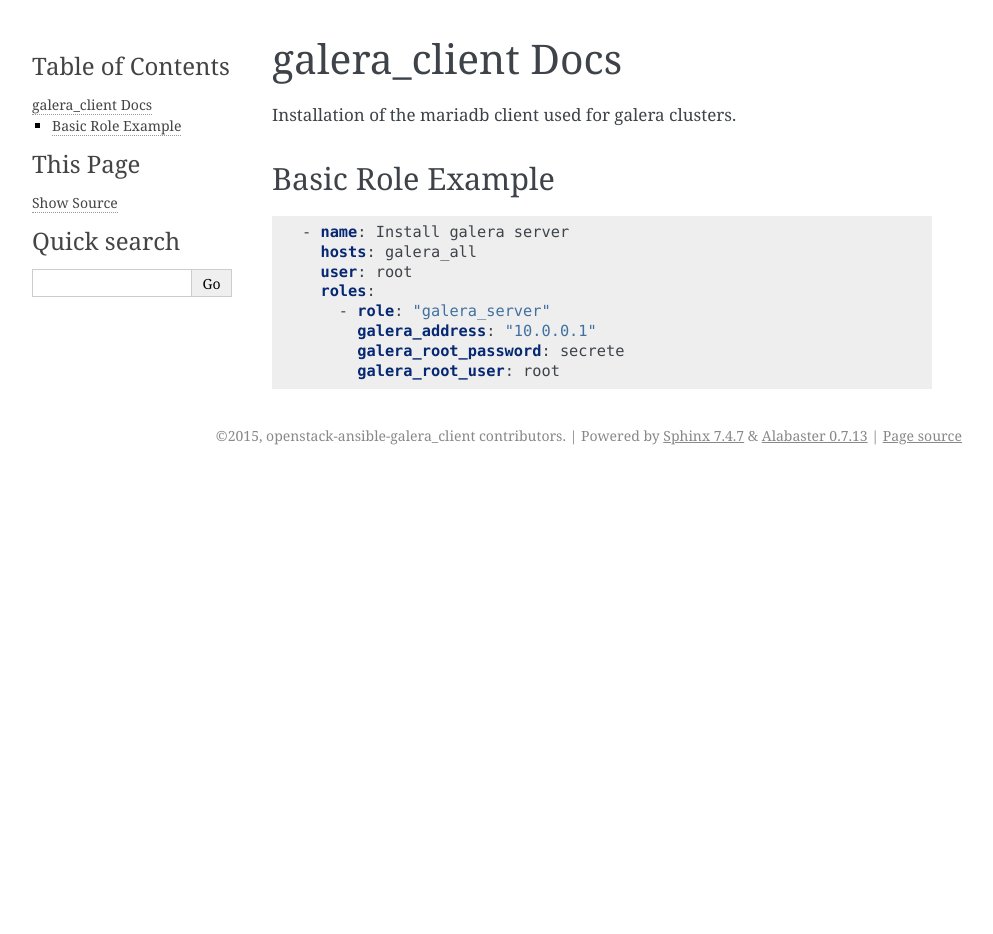
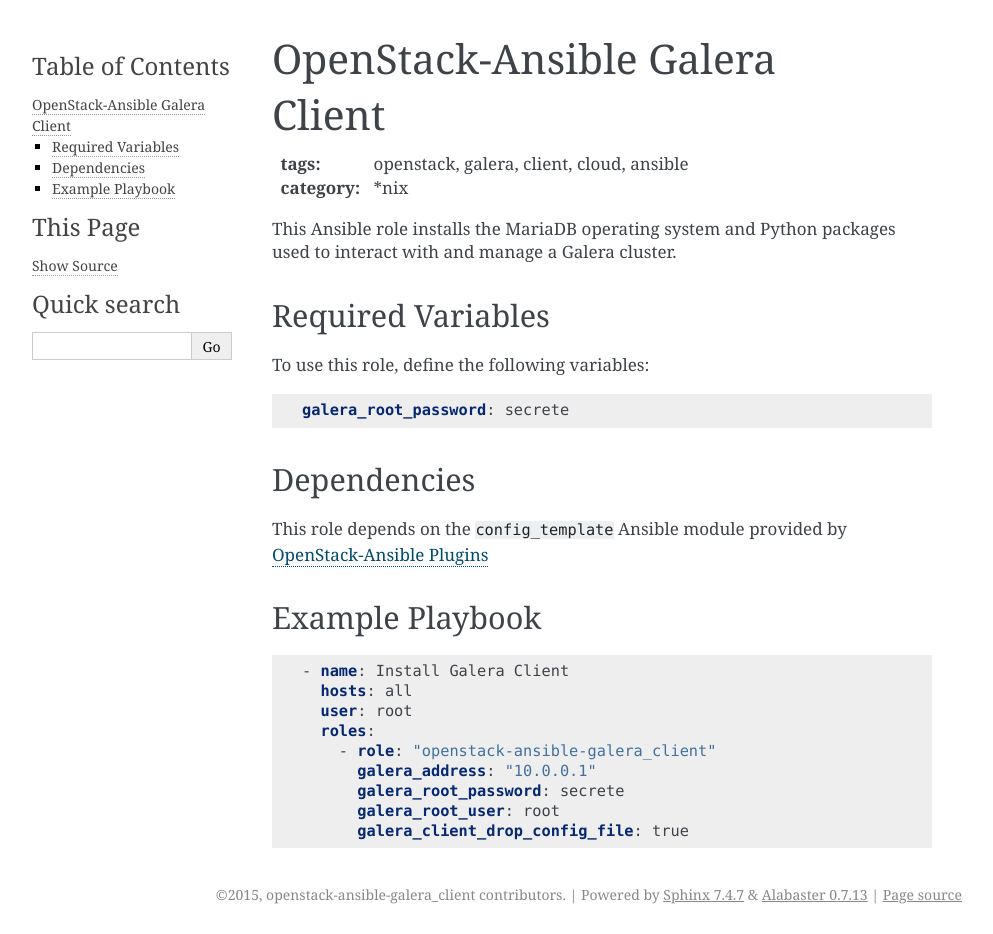
Before and after one commit to openstack/openstack-ansible-galera_client, a Sphinx documentation site: the page built from doc/source/index.rst, in a window 1280 px wide. Shown: the whole page, without its empty margins (148-1141 px from the left). Built offline with Sphinx 7.4.7, drawn with Linux system fonts in a browser that asks for light colours; before the commit the page ends 900 px from its top, so only the background shows below that.

Commit message:
[DOCS] Cleanup the role docs for consistency and clarity
Ensure that the playbook examples are accurate and that required
role variables are documented.

Change-Id: I7335c4b8cf59b4ad91ab74f1823d5e045bbca0c0

```diff
--- a/README.rst
+++ b/README.rst
@@ -1,19 +1,39 @@
-OpenStack Galera Client
-#######################
+OpenStack-Ansible Galera Client
+###############################
 :tags: openstack, galera, client, cloud, ansible
 :category: \*nix
 
-Role for the installation of mariadb clients used to interact with and manage a galera cluster.
+This Ansible role installs the MariaDB operating system and Python packages
+used to interact with and manage a Galera cluster.
 
-Example Ansible play
+Required Variables
+------------------
+
+To use this role, define the following variables:
 
 .. code-block:: yaml
 
-    - name: Install galera server
-      hosts: galera_all
+    galera_root_password: secrete
+
+Dependencies
+------------
+
+This role depends on the ``config_template`` Ansible module provided
+by `OpenStack-Ansible Plugins`_
+
+.. _OpenStack-Ansible Plugins: https://github.com/openstack/openstack-ansible-plugins
+
+Example Playbook
+----------------
+
+.. code-block:: yaml
+
+    - name: Install Galera Client
+      hosts: all
       user: root
       roles:
-        - role: "galera_server"
+        - role: "openstack-ansible-galera_client"
           galera_address: "10.0.0.1"
           galera_root_password: secrete
           galera_root_user: root
+          galera_client_drop_config_file: true
--- a/doc/source/index.rst
+++ b/doc/source/index.rst
@@ -1,18 +1 @@
-galera_client Docs
-==================
-
-Installation of the mariadb client used for galera clusters.
-
-Basic Role Example
-^^^^^^^^^^^^^^^^^^
-
-.. code-block:: yaml
-
-    - name: Install galera server
-      hosts: galera_all
-      user: root
-      roles:
-        - role: "galera_server"
-          galera_address: "10.0.0.1"
-          galera_root_password: secrete
-          galera_root_user: root
+.. include:: ../../README.rst
```
